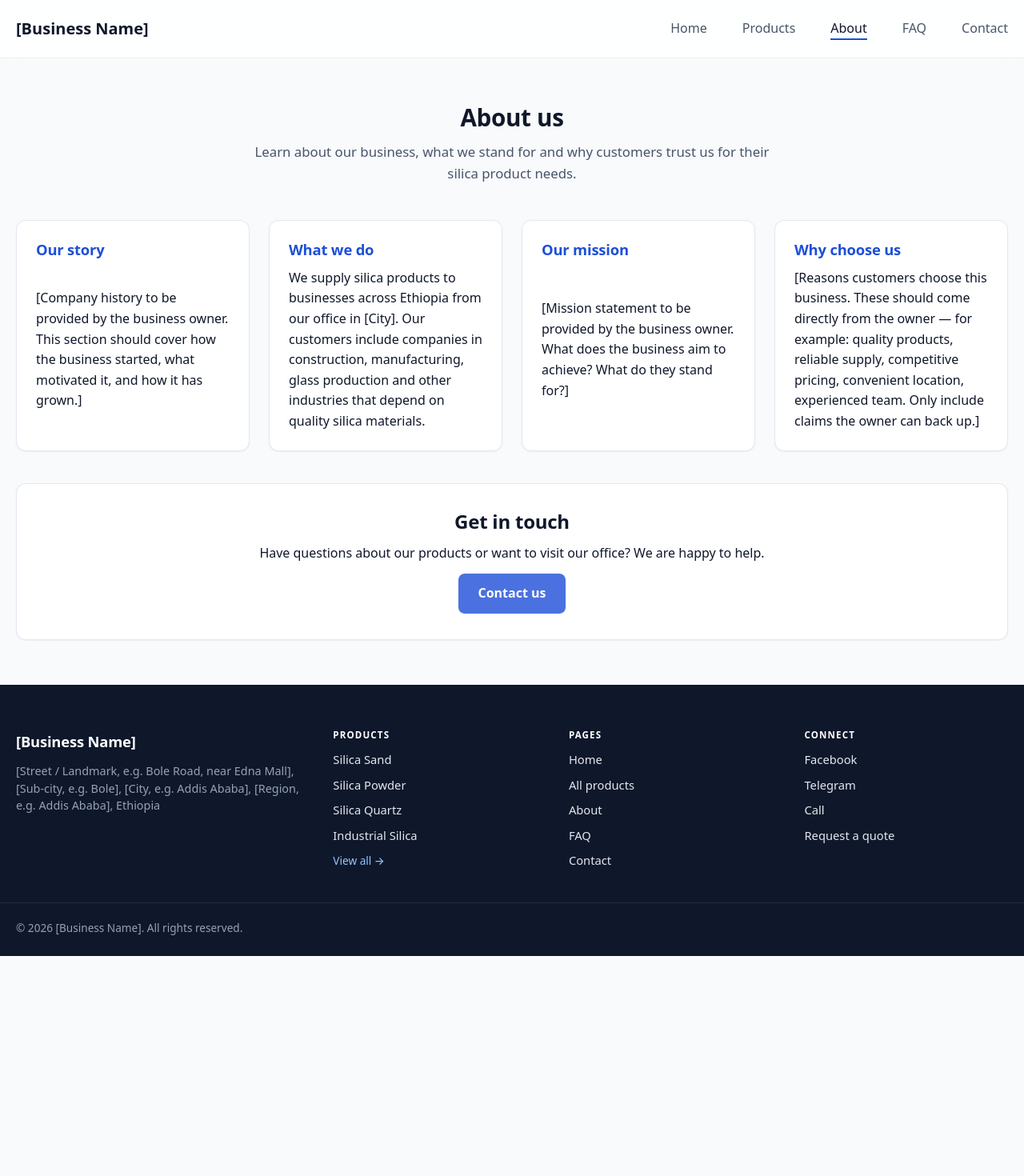
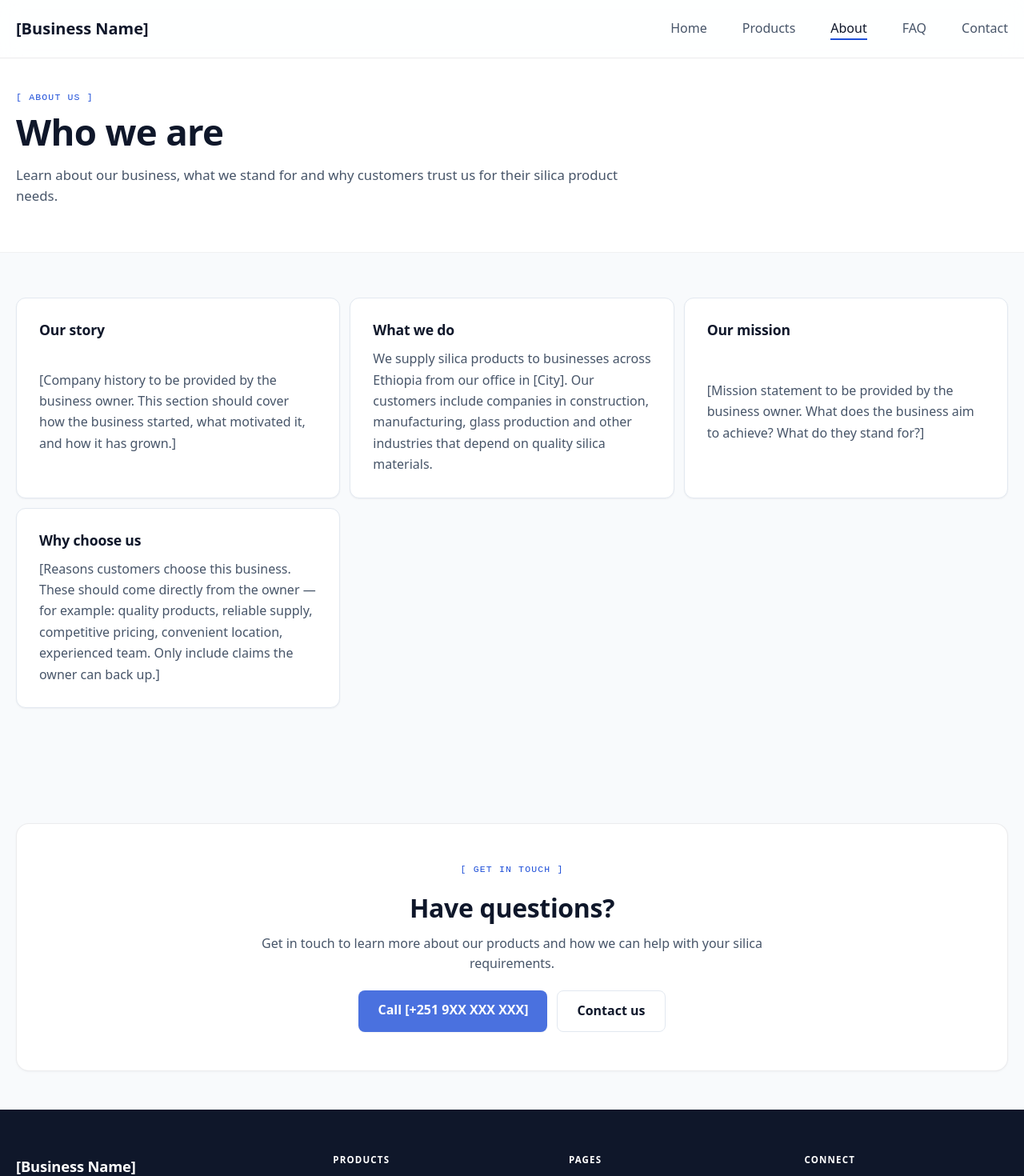
Before and after one commit to ibradise/silica-sand, a Next.js app: page /about in a window 1280 px wide. Shown: the top 1470 px of the page at 80% size. Before the commit the page ends 1195 px from the top, so only its background shows below. Built offline with nearby package versions, Linux system fonts and the light colour scheme; no server answers.

Commit message:
Polish about, FAQ and contact pages: eyebrow headers, consistent card grids, SVG icons, bottom CTA sections

```diff
--- a/src/app/about/about.module.css
+++ b/src/app/about/about.module.css
@@ -1,29 +1,107 @@
+.heroSection {
+  background: var(--surface);
+  border-block: 1px solid rgb(15 23 42 / 0.06);
+  padding-top: 2.5rem;
+}
+
+.sectionHead {
+  display: flex;
+  justify-content: space-between;
+  align-items: flex-end;
+  gap: 1.5rem;
+  margin-bottom: 1.5rem;
+}
+
+.eyebrow {
+  font-size: 0.72rem;
+  letter-spacing: 0.1em;
+  text-transform: uppercase;
+  color: var(--accent);
+  margin-bottom: 0.5rem;
+  font-family: monospace;
+}
+
+.title {
+  font-size: clamp(2rem, 4.5vw, 2.85rem);
+  font-weight: 700;
+  letter-spacing: -0.015em;
+  line-height: 1.1;
+  margin-bottom: 1rem;
+}
+
 .intro {
-  max-width: 42rem;
+  color: var(--muted);
+  max-width: 48rem;
+  font-size: 1.05rem;
+  line-height: 1.6;
+  margin-bottom: 0;
 }
 
 .grid {
   display: grid;
-  gap: 1.5rem;
-  grid-template-columns: repeat(auto-fit, minmax(18rem, 1fr));
+  gap: 0.75rem;
+  grid-template-columns: repeat(auto-fill, minmax(22rem, 1fr));
   margin-bottom: 2.5rem;
 }
 
 .card {
-  padding: 1.5rem;
+  padding: 1.75rem;
   display: grid;
   gap: 0.75rem;
 }
 
 .card h2 {
-  font-size: 1.15rem;
-  color: var(--accent);
+  font-size: 1.1rem;
+  font-weight: 700;
+  color: var(--foreground);
 }
 
-.cta {
-  padding: 2rem;
+.card p {
+  color: var(--muted);
+  line-height: 1.65;
+}
+
+.ctaSection {
+  background: var(--background);
+  padding-block: 3rem;
+}
+
+.ctaCard {
+  background: var(--surface);
+  border: 1px solid rgb(15 23 42 / 0.08);
+  border-radius: 1rem;
+  padding: clamp(2rem, 4vw, 3rem);
+  display: grid;
+  gap: 1.25rem;
   text-align: center;
+  justify-items: center;
+  box-shadow: 0 1px 3px rgb(15 23 42 / 0.04);
+}
+
+.ctaContent {
   display: grid;
   gap: 0.75rem;
-  justify-items: center;
+  max-width: 44rem;
 }
+
+.ctaTitle {
+  font-size: clamp(1.5rem, 3vw, 2rem);
+  font-weight: 700;
+  letter-spacing: -0.01em;
+  line-height: 1.2;
+  margin: 0;
+}
+
+.ctaText {
+  color: var(--muted);
+  line-height: 1.6;
+  margin: 0;
+}
+
+.ctaActions {
+  display: flex;
+  flex-wrap: wrap;
+  gap: 0.75rem;
+  justify-content: center;
+  margin-top: 0.5rem;
+}
--- a/src/app/about/page.tsx
+++ b/src/app/about/page.tsx
@@ -1,5 +1,6 @@
 import type { Metadata } from "next";
 import Link from "next/link";
+import { siteConfig, telHref } from "@/config/site";
 import styles from "./about.module.css";
 
 export const metadata: Metadata = {
@@ -17,17 +18,24 @@ export const metadata: Metadata = {
 };
 
 export default function AboutPage() {
+  const { contacts } = siteConfig;
+  const primary = contacts[0];
+
   return (
-    <section className="section">
+    <>
+      <section className={`section ${styles.heroSection}`}>
         <div className="container">
-        <div className="page-header">
-          <h1 className="section-title">About us</h1>
-          <p className="muted intro">
+          <p className={styles.eyebrow}>[ ABOUT US ]</p>
+          <h1 className={styles.title}>Who we are</h1>
+          <p className={styles.intro}>
             Learn about our business, what we stand for and why customers trust
             us for their silica product needs.
           </p>
         </div>
+      </section>
 
+      <section className="section">
+        <div className="container">
           <div className={styles.grid}>
             <div className={`card ${styles.card}`}>
               <h2>Our story</h2>
@@ -66,20 +74,36 @@ export default function AboutPage() {
               </p>
             </div>
           </div>
+        </div>
+      </section>
 
-        <div className={`card ${styles.cta}`}>
-          <h2>Get in touch</h2>
-          <p>
-            Have questions about our products or want to visit our office? We are
-            happy to help.
+      <section className={`section ${styles.ctaSection}`}>
+        <div className="container">
+          <div className={styles.ctaCard}>
+            <div className={styles.ctaContent}>
+              <p className={styles.eyebrow}>[ GET IN TOUCH ]</p>
+              <h2 className={styles.ctaTitle}>Have questions?</h2>
+              <p className={styles.ctaText}>
+                Get in touch to learn more about our products and how we can help
+                with your silica requirements.
               </p>
-          <p>
-            <Link href="/contact" className="button button-primary">
+              <div className={styles.ctaActions}>
+                {primary?.phone && (
+                  <a
+                    href={telHref(primary.phone)}
+                    className="button button-primary"
+                  >
+                    Call {primary.phone}
+                  </a>
+                )}
+                <Link href="/contact" className="button button-secondary">
                   Contact us
                 </Link>
-          </p>
+              </div>
+            </div>
           </div>
         </div>
       </section>
+    </>
   );
 }
--- a/src/app/contact/contact.module.css
+++ b/src/app/contact/contact.module.css
@@ -1,33 +1,150 @@
+.heroSection {
+  background: var(--surface);
+  border-block: 1px solid rgb(15 23 42 / 0.06);
+  padding-top: 2.5rem;
+}
+
+.eyebrow {
+  font-size: 0.72rem;
+  letter-spacing: 0.1em;
+  text-transform: uppercase;
+  color: var(--accent);
+  margin-bottom: 0.5rem;
+  font-family: monospace;
+}
+
+.title {
+  font-size: clamp(2rem, 4.5vw, 2.85rem);
+  font-weight: 700;
+  letter-spacing: -0.015em;
+  line-height: 1.1;
+  margin-bottom: 1rem;
+}
+
+.intro {
+  color: var(--muted);
+  max-width: 48rem;
+  font-size: 1.05rem;
+  line-height: 1.6;
+}
+
 .grid {
   display: grid;
-  gap: 1.5rem;
-  grid-template-columns: repeat(auto-fit, minmax(17rem, 1fr));
+  gap: 0.75rem;
+  grid-template-columns: repeat(auto-fill, minmax(22rem, 1fr));
 }
 
 .card {
-  padding: 1.25rem;
+  padding: 1.5rem 1.75rem;
   display: grid;
   gap: 0.75rem;
   align-content: start;
-  font-size: 0.95rem;
+}
+
+.cardHeader {
+  display: flex;
+  align-items: center;
+  gap: 0.6rem;
+}
+
+.cardIcon {
+  width: 1.1rem;
+  height: 1.1rem;
+  color: var(--accent);
+  flex-shrink: 0;
 }
 
 .card h2 {
   font-size: 1rem;
+  font-weight: 700;
+  color: var(--foreground);
+}
+
+.card p,
+.card a {
+  font-size: 0.95rem;
+  color: var(--muted);
+  line-height: 1.5;
+}
+
+.card a {
+  color: var(--accent);
+}
+
+.card a:hover {
+  text-decoration: underline;
 }
 
 .address {
   font-style: normal;
+  font-size: 0.95rem;
+  color: var(--muted);
+  line-height: 1.6;
 }
 
 .hours {
   list-style: none;
   display: grid;
-  gap: 0.35rem;
+  gap: 0.4rem;
 }
 
 .hours li {
   display: flex;
   justify-content: space-between;
   gap: 1rem;
+  font-size: 0.9rem;
 }
+
+.hours li span:first-child {
+  color: var(--foreground);
+  font-weight: 500;
+}
+
+.hours li span:last-child {
+  color: var(--muted);
+}
+
+.ctaSection {
+  background: var(--background);
+  padding-block: 3rem;
+}
+
+.ctaCard {
+  background: var(--surface);
+  border: 1px solid rgb(15 23 42 / 0.08);
+  border-radius: 1rem;
+  padding: clamp(2rem, 4vw, 3rem);
+  display: grid;
+  gap: 1.25rem;
+  text-align: center;
+  justify-items: center;
+  box-shadow: 0 1px 3px rgb(15 23 42 / 0.04);
+}
+
+.ctaContent {
+  display: grid;
+  gap: 0.75rem;
+  max-width: 44rem;
+}
+
+.ctaTitle {
+  font-size: clamp(1.5rem, 3vw, 2rem);
+  font-weight: 700;
+  letter-spacing: -0.01em;
+  line-height: 1.2;
+  margin: 0;
+}
+
+.ctaText {
+  color: var(--muted);
+  line-height: 1.6;
+  margin: 0;
+}
+
+.ctaActions {
+  display: flex;
+  flex-wrap: wrap;
+  gap: 0.75rem;
+  justify-content: center;
+  margin-top: 0.5rem;
+}
--- a/src/app/faq/faq.module.css
+++ b/src/app/faq/faq.module.css
@@ -1,15 +1,42 @@
+.heroSection {
+  background: var(--surface);
+  border-block: 1px solid rgb(15 23 42 / 0.06);
+  padding-top: 2.5rem;
+}
+
+.eyebrow {
+  font-size: 0.72rem;
+  letter-spacing: 0.1em;
+  text-transform: uppercase;
+  color: var(--accent);
+  margin-bottom: 0.5rem;
+  font-family: monospace;
+}
+
+.title {
+  font-size: clamp(2rem, 4.5vw, 2.85rem);
+  font-weight: 700;
+  letter-spacing: -0.015em;
+  line-height: 1.1;
+  margin-bottom: 1rem;
+}
+
 .intro {
-  max-width: 42rem;
+  color: var(--muted);
+  max-width: 48rem;
+  font-size: 1.05rem;
+  line-height: 1.6;
 }
 
 .list {
   display: grid;
-  gap: 1rem;
-  max-width: 48rem;
+  gap: 0.75rem;
 }
 
 .item {
   padding: 0;
+  border-radius: 0.5rem;
+  transition: border-color 150ms ease;
 }
 
 .item[open] {
@@ -17,13 +44,16 @@
 }
 
 .question {
-  padding: 1rem 1.25rem;
+  padding: 1.1rem 1.5rem;
   font-weight: 600;
+  font-size: 1rem;
+  color: var(--foreground);
   cursor: pointer;
   list-style: none;
   display: flex;
   align-items: center;
   gap: 0.75rem;
+  border-radius: 0.5rem;
 }
 
 .question::-webkit-details-marker {
@@ -32,11 +62,12 @@
 
 .question::before {
   content: "+";
-  font-size: 1.25rem;
+  font-size: 1.4rem;
   font-weight: 700;
   color: var(--accent);
   flex-shrink: 0;
   transition: transform 150ms ease;
+  line-height: 1;
 }
 
 .item[open] .question::before {
@@ -44,14 +75,52 @@
 }
 
 .answer {
-  padding: 0 1.25rem 1.25rem;
+  padding: 0 1.5rem 1.5rem;
   color: var(--muted);
+  line-height: 1.65;
 }
 
-.cta {
-  margin-top: 3rem;
+.ctaSection {
+  background: var(--background);
+  padding-block: 3rem;
+}
+
+.ctaCard {
+  background: var(--surface);
+  border: 1px solid rgb(15 23 42 / 0.08);
+  border-radius: 1rem;
+  padding: clamp(2rem, 4vw, 3rem);
+  display: grid;
+  gap: 1.25rem;
   text-align: center;
+  justify-items: center;
+  box-shadow: 0 1px 3px rgb(15 23 42 / 0.04);
+}
+
+.ctaContent {
   display: grid;
   gap: 0.75rem;
-  justify-items: center;
+  max-width: 44rem;
 }
+
+.ctaTitle {
+  font-size: clamp(1.5rem, 3vw, 2rem);
+  font-weight: 700;
+  letter-spacing: -0.01em;
+  line-height: 1.2;
+  margin: 0;
+}
+
+.ctaText {
+  color: var(--muted);
+  line-height: 1.6;
+  margin: 0;
+}
+
+.ctaActions {
+  display: flex;
+  flex-wrap: wrap;
+  gap: 0.75rem;
+  justify-content: center;
+  margin-top: 0.5rem;
+}
```
Also changed, not shown: src/app/contact/page.tsx (+88 -5 lines), src/app/faq/page.tsx (+37 -9 lines). Lines whose indentation alone changed are shown as unchanged.
